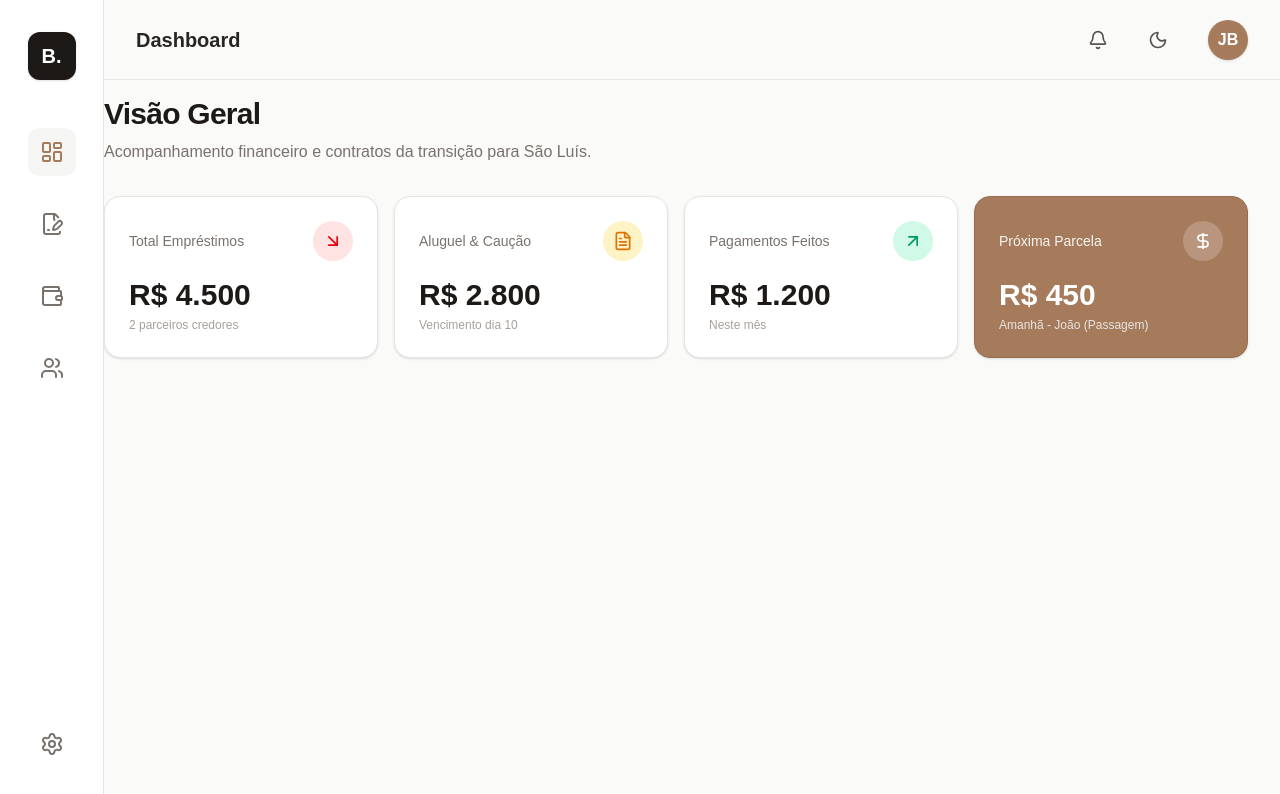
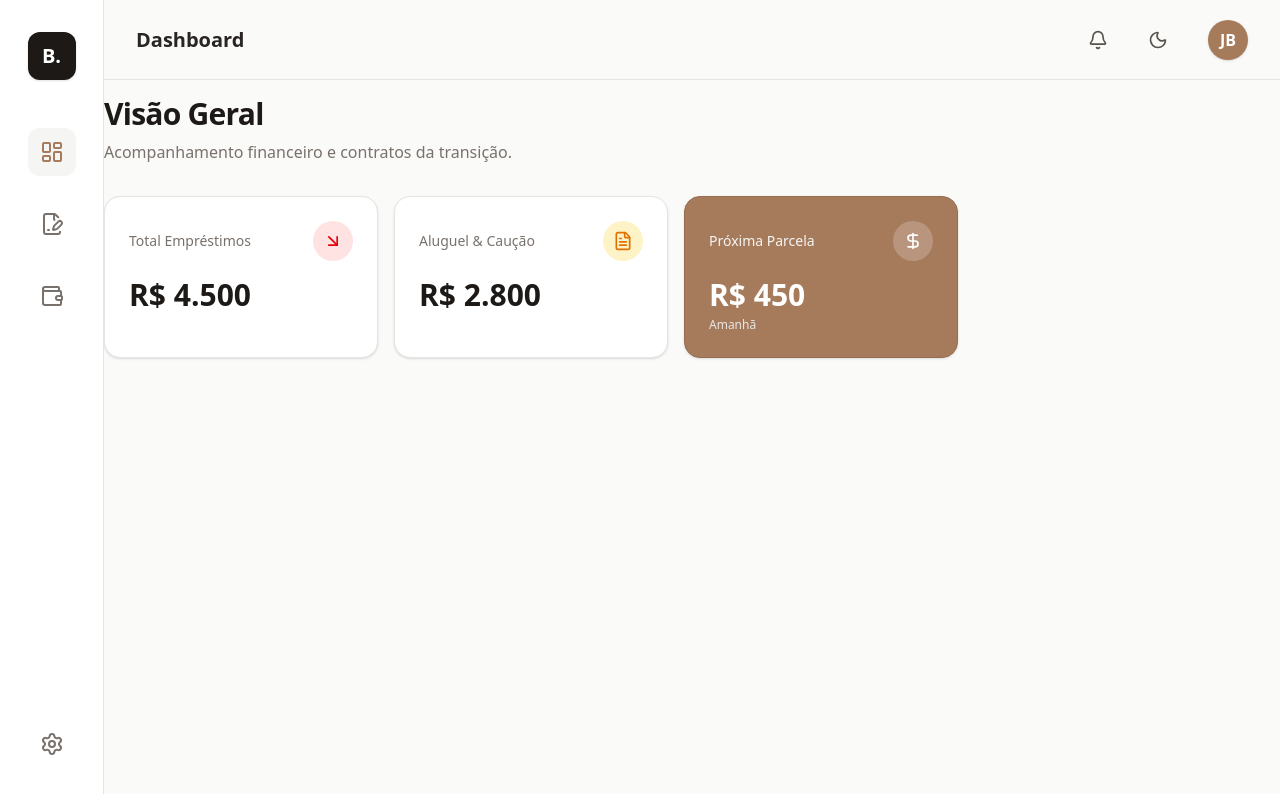
Before and after one commit to Baplyerp/baply-personal-manager, a Next.js app: page /dashboard in a window 1280 px wide. Shown: the top 794 px of the page. Built offline with nearby package versions, Linux system fonts and the light colour scheme.

Commit message:
feat: setup inicial padrao baply com Next e Tailwind v4

```diff
--- a/src/app/dashboard/layout.tsx
+++ b/src/app/dashboard/layout.tsx
@@ -12,15 +12,11 @@ export default function DashboardLayout({ children }: { children: React.ReactNod
 
   return (
     <div className="min-h-screen bg-stone-50 dark:bg-stone-950 font-sans text-stone-900 dark:text-stone-100 animate-in fade-in duration-500">
-
-      {/* Passamos as funções para o Header e a Sidebar conversarem */}
       <Header abrirMenu={() => setMenuAberto(true)} />
       <Sidebar aberto={menuAberto} fecharMenu={() => setMenuAberto(false)} />
 
-      {/* Ajuste do padding principal: no celular o menu some (pl-0), no PC ele tem 104px (md:pl-[104px]) */}
       <main className="pt-24 px-4 md:pl-[104px] md:pr-8 pb-8 transition-all duration-300 relative min-h-screen">
         <div className="max-w-7xl mx-auto">
-
           {carregando ? (
             <div className="flex flex-col items-center justify-center pt-32 animate-in fade-in duration-300">
               <Loader2 className="animate-spin text-[#A67B5B] mb-4" size={40} />
@@ -31,7 +27,6 @@ export default function DashboardLayout({ children }: { children: React.ReactNod
           ) : (
             children
           )}
-
         </div>
       </main>
     </div>
--- a/src/app/dashboard/page.tsx
+++ b/src/app/dashboard/page.tsx
@@ -3,76 +3,35 @@ import { ArrowUpRight, ArrowDownRight, DollarSign, FileText } from "lucide-react
 export default function DashboardPage() {
   return (
     <div className="space-y-8 animate-in fade-in slide-in-from-bottom-4 duration-700">
-
-      {/* Cabeçalho da Página */}
       <div>
-        <h2 className="text-3xl font-bold tracking-tight text-stone-900 dark:text-stone-50">
-          Visão Geral
-        </h2>
-        <p className="text-stone-500 dark:text-stone-400 mt-2">
-          Acompanhamento financeiro e contratos da transição para São Luís.
-        </p>
+        <h2 className="text-3xl font-bold tracking-tight text-stone-900 dark:text-stone-50">Visão Geral</h2>
+        <p className="text-stone-500 dark:text-stone-400 mt-2">Acompanhamento financeiro e contratos da transição.</p>
       </div>
 
-      {/* Grid de Cards */}
       <div className="grid grid-cols-1 sm:grid-cols-2 lg:grid-cols-4 gap-4">
-
-        {/* Card 1 */}
         <div className="p-6 bg-white dark:bg-stone-900 rounded-2xl border border-stone-200 dark:border-stone-800 shadow-sm transition-all hover:shadow-md">
           <div className="flex items-center justify-between">
             <h3 className="text-sm font-medium text-stone-500 dark:text-stone-400">Total Empréstimos</h3>
-            <div className="h-10 w-10 rounded-full bg-red-100 dark:bg-red-900/20 flex items-center justify-center text-red-600 dark:text-red-400">
-              <ArrowDownRight size={20} />
-            </div>
+            <div className="h-10 w-10 rounded-full bg-red-100 dark:bg-red-900/20 flex items-center justify-center text-red-600 dark:text-red-400"><ArrowDownRight size={20} /></div>
           </div>
-          <div className="mt-4">
-            <span className="text-3xl font-bold text-stone-900 dark:text-stone-50">R$ 4.500</span>
-            <p className="text-xs text-stone-400 mt-1">2 parceiros credores</p>
-          </div>
+          <div className="mt-4"><span className="text-3xl font-bold text-stone-900 dark:text-stone-50">R$ 4.500</span></div>
         </div>
 
-        {/* Card 2 */}
         <div className="p-6 bg-white dark:bg-stone-900 rounded-2xl border border-stone-200 dark:border-stone-800 shadow-sm transition-all hover:shadow-md">
           <div className="flex items-center justify-between">
             <h3 className="text-sm font-medium text-stone-500 dark:text-stone-400">Aluguel & Caução</h3>
-            <div className="h-10 w-10 rounded-full bg-amber-100 dark:bg-amber-900/20 flex items-center justify-center text-amber-600 dark:text-amber-400">
-              <FileText size={20} />
-            </div>
+            <div className="h-10 w-10 rounded-full bg-amber-100 dark:bg-amber-900/20 flex items-center justify-center text-amber-600 dark:text-amber-400"><FileText size={20} /></div>
           </div>
-          <div className="mt-4">
-            <span className="text-3xl font-bold text-stone-900 dark:text-stone-50">R$ 2.800</span>
-            <p className="text-xs text-stone-400 mt-1">Vencimento dia 10</p>
-          </div>
+          <div className="mt-4"><span className="text-3xl font-bold text-stone-900 dark:text-stone-50">R$ 2.800</span></div>
         </div>
 
-        {/* Card 3 */}
-        <div className="p-6 bg-white dark:bg-stone-900 rounded-2xl border border-stone-200 dark:border-stone-800 shadow-sm transition-all hover:shadow-md">
-          <div className="flex items-center justify-between">
-            <h3 className="text-sm font-medium text-stone-500 dark:text-stone-400">Pagamentos Feitos</h3>
-            <div className="h-10 w-10 rounded-full bg-emerald-100 dark:bg-emerald-900/20 flex items-center justify-center text-emerald-600 dark:text-emerald-400">
-              <ArrowUpRight size={20} />
-            </div>
-          </div>
-          <div className="mt-4">
-            <span className="text-3xl font-bold text-stone-900 dark:text-stone-50">R$ 1.200</span>
-            <p className="text-xs text-stone-400 mt-1">Neste mês</p>
-          </div>
-        </div>
-
-        {/* Card 4 - Destaque */}
         <div className="p-6 bg-[#A67B5B] rounded-2xl border border-[#966d50] shadow-sm transition-all hover:shadow-md text-white">
           <div className="flex items-center justify-between">
             <h3 className="text-sm font-medium text-stone-100">Próxima Parcela</h3>
-            <div className="h-10 w-10 rounded-full bg-white/20 flex items-center justify-center text-white">
-              <DollarSign size={20} />
-            </div>
+            <div className="h-10 w-10 rounded-full bg-white/20 flex items-center justify-center text-white"><DollarSign size={20} /></div>
           </div>
-          <div className="mt-4">
-            <span className="text-3xl font-bold">R$ 450</span>
-            <p className="text-xs text-stone-200 mt-1">Amanhã - João (Passagem)</p>
-          </div>
+          <div className="mt-4"><span className="text-3xl font-bold">R$ 450</span><p className="text-xs text-stone-200 mt-1">Amanhã</p></div>
         </div>
-
       </div>
     </div>
   );
--- a/src/app/page.tsx
+++ b/src/app/page.tsx
@@ -1,6 +1,5 @@
 import { redirect } from "next/navigation";
 
 export default function Home() {
-  // Assim que a raiz for acessada, joga direto para o Dashboard
   redirect("/dashboard");
 }
--- a/src/components/Header.tsx
+++ b/src/components/Header.tsx
@@ -3,20 +3,13 @@
 import { useTheme } from "next-themes";
 import { Moon, Sun, Bell, Menu } from "lucide-react";
 
-// Recebemos a função do Layout
 export default function Header({ abrirMenu }: { abrirMenu: () => void }) {
   const { theme, setTheme } = useTheme();
 
   return (
-    // left-0 no celular, left-[104px] no PC
     <header className="fixed top-0 right-0 left-0 md:left-[104px] h-20 bg-stone-50/80 dark:bg-stone-950/80 backdrop-blur-md z-30 flex items-center justify-between px-4 md:px-8 transition-all duration-300 border-b border-stone-200 dark:border-stone-800">
-
       <div className="flex items-center gap-4">
-        {/* Botão Hambúrguer visível apenas no Mobile */}
-        <button
-          onClick={abrirMenu}
-          className="md:hidden p-2 -ml-2 rounded-xl text-stone-600 dark:text-stone-300 hover:bg-stone-200 dark:hover:bg-stone-800 transition-colors"
-        >
+        <button onClick={abrirMenu} className="md:hidden p-2 -ml-2 rounded-xl text-stone-600 dark:text-stone-300 hover:bg-stone-200 dark:hover:bg-stone-800 transition-colors">
           <Menu size={24} />
         </button>
         <h1 className="text-xl font-semibold text-stone-800 dark:text-stone-100 hidden sm:block">Dashboard</h1>
@@ -26,19 +19,10 @@ export default function Header({ abrirMenu }: { abrirMenu: () => void }) {
         <button className="p-2 rounded-full hover:bg-stone-200 dark:hover:bg-stone-800 transition-colors">
           <Bell size={20} className="text-stone-600 dark:text-stone-400" />
         </button>
-
-        <button
-          onClick={() => setTheme(theme === "dark" ? "light" : "dark")}
-          className="p-2 rounded-full hover:bg-stone-200 dark:hover:bg-stone-800 transition-colors"
-        >
-          {theme === "dark" ? (
-            <Sun size={20} className="text-stone-400 hover:text-stone-100" />
-          ) : (
-            <Moon size={20} className="text-stone-600 hover:text-stone-900" />
-          )}
+        <button onClick={() => setTheme(theme === "dark" ? "light" : "dark")} className="p-2 rounded-full hover:bg-stone-200 dark:hover:bg-stone-800 transition-colors">
+          {theme === "dark" ? <Sun size={20} className="text-stone-400 hover:text-stone-100" /> : <Moon size={20} className="text-stone-600 hover:text-stone-900" />}
         </button>
-
-        <div className="h-9 w-9 md:h-10 md:w-10 rounded-full bg-[#A67B5B] flex items-center justify-center text-white font-bold shadow-sm text-sm md:text-base ml-2">
+        <div className="h-9 w-9 md:h-10 md:w-10 rounded-full bg-[#A67B5B] flex items-center justify-center text-white font-bold shadow-sm ml-2">
           JB
         </div>
       </div>
--- a/src/components/Sidebar.tsx
+++ b/src/components/Sidebar.tsx
@@ -3,59 +3,26 @@
 import { LayoutDashboard, FileSignature, Wallet, Users, Settings, X } from "lucide-react";
 import Link from "next/link";
 
-type SidebarProps = {
-  aberto: boolean;
-  fecharMenu: () => void;
-};
+type SidebarProps = { aberto: boolean; fecharMenu: () => void; };
 
 export default function Sidebar({ aberto, fecharMenu }: SidebarProps) {
   return (
     <>
-      {/* Overlay escuro no mobile (só aparece se o menu estiver aberto) */}
-      {aberto && (
-        <div
-          onClick={fecharMenu}
-          className="fixed inset-0 bg-stone-900/50 backdrop-blur-sm z-40 md:hidden animate-in fade-in"
-        />
-      )}
-
-      {/* A Sidebar em si: Desliza no mobile, fixa no PC */}
+      {aberto && <div onClick={fecharMenu} className="fixed inset-0 bg-stone-900/50 backdrop-blur-sm z-40 md:hidden animate-in fade-in" />}
       <aside className={`fixed top-0 left-0 h-screen w-[260px] md:w-[104px] bg-white dark:bg-stone-900 border-r border-stone-200 dark:border-stone-800 z-50 flex flex-col md:items-center py-8 transition-transform duration-300 ease-in-out ${aberto ? "translate-x-0" : "-translate-x-full"} md:translate-x-0`}>
-
         <div className="flex items-center justify-between px-6 md:px-0 mb-12 w-full md:justify-center">
           <div className="h-12 w-12 bg-stone-900 dark:bg-white rounded-xl flex items-center justify-center shadow-sm">
             <span className="text-white dark:text-stone-900 font-black text-xl">B.</span>
           </div>
-          {/* Botão Fechar visível apenas no Mobile */}
-          <button onClick={fecharMenu} className="md:hidden p-2 text-stone-500 hover:bg-stone-100 rounded-lg">
-            <X size={24} />
-          </button>
+          <button onClick={fecharMenu} className="md:hidden p-2 text-stone-500 hover:bg-stone-100 rounded-lg"><X size={24} /></button>
         </div>
-
         <nav className="flex flex-col gap-2 md:gap-6 w-full px-4 md:px-0 md:items-center">
-          <Link href="/dashboard" className="flex items-center gap-4 p-3 rounded-xl bg-stone-100 dark:bg-stone-800 text-[#A67B5B] transition-colors" title="Dashboard">
-            <LayoutDashboard size={24} className="shrink-0" />
-            <span className="md:hidden font-medium">Dashboard</span>
-          </Link>
-          <Link href="#" className="flex items-center gap-4 p-3 rounded-xl text-stone-500 hover:text-[#A67B5B] hover:bg-stone-100 dark:hover:bg-stone-800 transition-colors" title="Contratos & Acordos">
-            <FileSignature size={24} className="shrink-0" />
-            <span className="md:hidden font-medium">Contratos</span>
-          </Link>
-          <Link href="#" className="flex items-center gap-4 p-3 rounded-xl text-stone-500 hover:text-[#A67B5B] hover:bg-stone-100 dark:hover:bg-stone-800 transition-colors" title="Financeiro">
-            <Wallet size={24} className="shrink-0" />
-            <span className="md:hidden font-medium">Financeiro</span>
-          </Link>
-          <Link href="#" className="flex items-center gap-4 p-3 rounded-xl text-stone-500 hover:text-[#A67B5B] hover:bg-stone-100 dark:hover:bg-stone-800 transition-colors" title="Locadores / Credores">
-            <Users size={24} className="shrink-0" />
-            <span className="md:hidden font-medium">Parceiros</span>
-          </Link>
+          <Link href="/dashboard" className="flex items-center gap-4 p-3 rounded-xl bg-stone-100 dark:bg-stone-800 text-[#A67B5B] transition-colors"><LayoutDashboard size={24} className="shrink-0" /><span className="md:hidden font-medium">Dashboard</span></Link>
+          <Link href="#" className="flex items-center gap-4 p-3 rounded-xl text-stone-500 hover:text-[#A67B5B] hover:bg-stone-100 dark:hover:bg-stone-800 transition-colors"><FileSignature size={24} className="shrink-0" /><span className="md:hidden font-medium">Contratos</span></Link>
+          <Link href="#" className="flex items-center gap-4 p-3 rounded-xl text-stone-500 hover:text-[#A67B5B] hover:bg-stone-100 dark:hover:bg-stone-800 transition-colors"><Wallet size={24} className="shrink-0" /><span className="md:hidden font-medium">Financeiro</span></Link>
         </nav>
-
         <div className="mt-auto px-4 md:px-0 w-full md:flex md:justify-center">
-          <button className="flex items-center gap-4 p-3 w-full md:w-auto rounded-xl text-stone-500 hover:text-stone-800 dark:hover:text-stone-200 transition-colors">
-            <Settings size={24} className="shrink-0" />
-            <span className="md:hidden font-medium">Configurações</span>
-          </button>
+          <button className="flex items-center gap-4 p-3 w-full md:w-auto rounded-xl text-stone-500 hover:text-stone-800 dark:hover:text-stone-200 transition-colors"><Settings size={24} className="shrink-0" /><span className="md:hidden font-medium">Configurações</span></button>
         </div>
       </aside>
     </>
--- a/src/components/ThemeProvider.tsx
+++ b/src/components/ThemeProvider.tsx
@@ -3,6 +3,5 @@
 import { ThemeProvider as NextThemesProvider } from "next-themes";
 
 export function ThemeProvider({ children, ...props }: any) {
-  // Como o suppressHydrationWarning já está no HTML, podemos retornar direto!
   return <NextThemesProvider {...props}>{children}</NextThemesProvider>;
 }
--- a/src/contexts/PerfilContext.tsx
+++ b/src/contexts/PerfilContext.tsx
@@ -12,11 +12,7 @@ export function PerfilProvider({ children }: { children: React.ReactNode }) {
   const [carregando, setCarregando] = useState(true);
 
   useEffect(() => {
-    // Simulando o tempo de busca dos dados no Supabase para ver a animação
-    const timer = setTimeout(() => {
-      setCarregando(false);
-    }, 1500);
-
+    const timer = setTimeout(() => setCarregando(false), 1500);
     return () => clearTimeout(timer);
   }, []);
 
```
Also changed, not shown: src/app/globals.css (+5 -17 lines), src/app/layout.tsx (+3 -12 lines).
